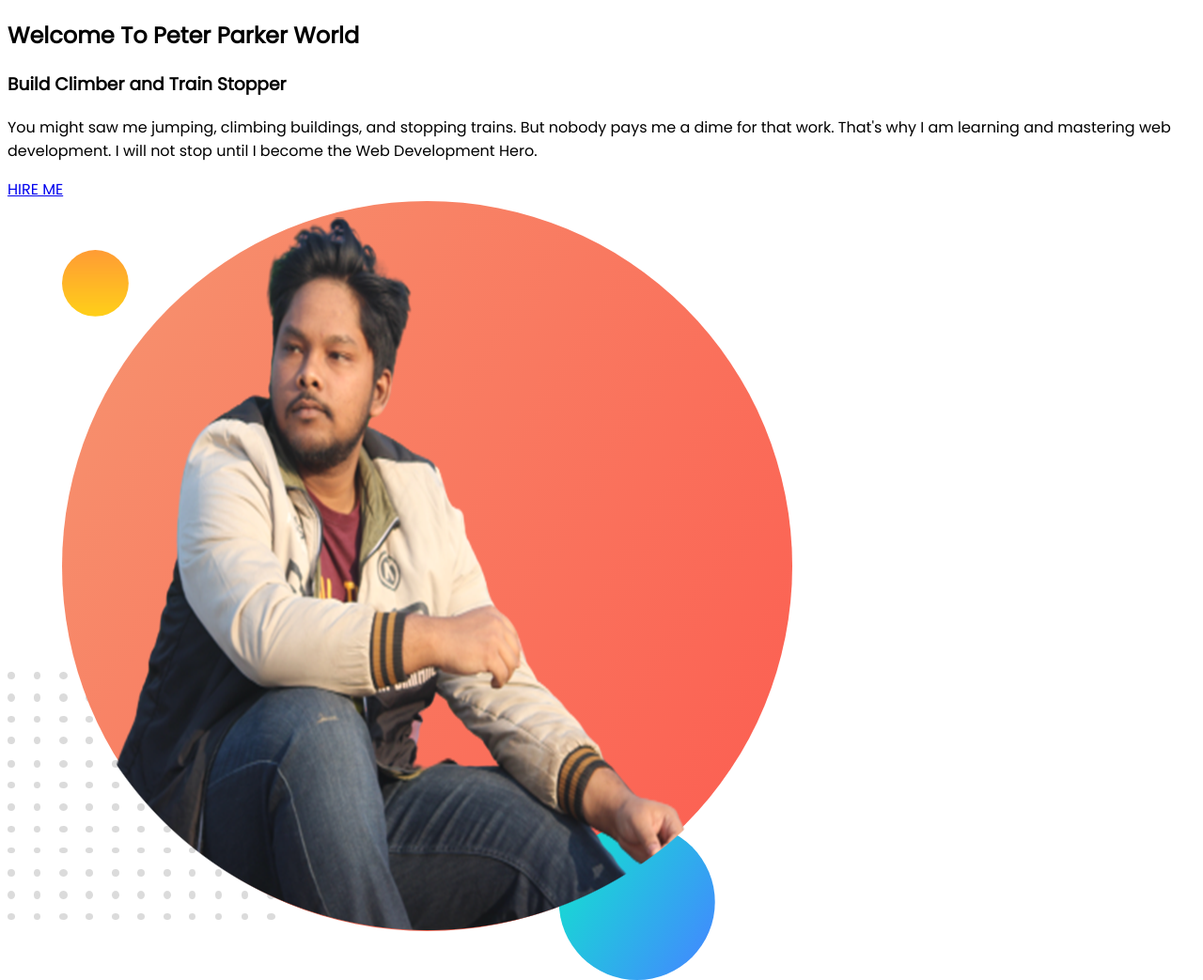
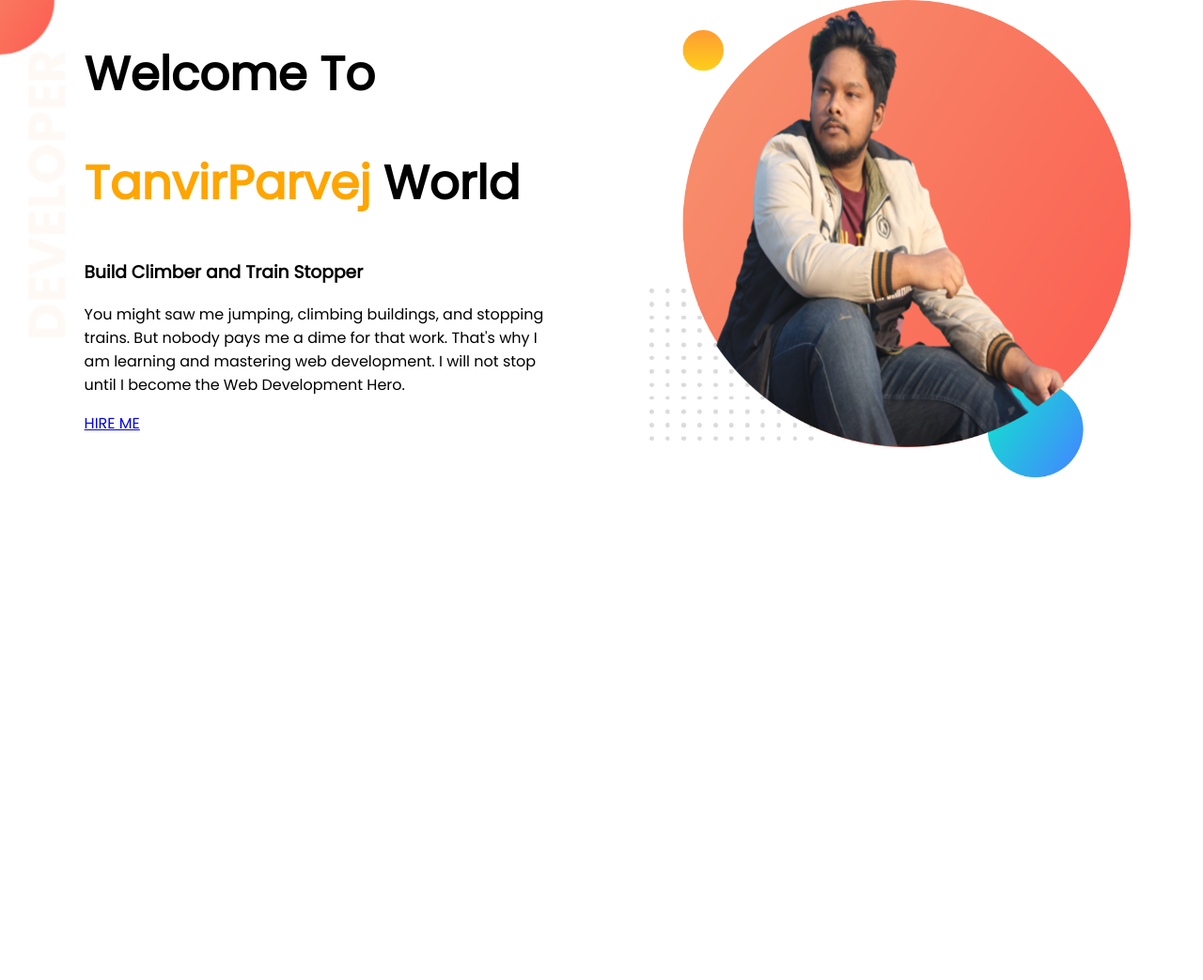
Before and after one commit to imtanvir/dev-portfolio, a plain HTML site: page index.html in a window 1280 px wide. Shown: the whole page at 94% size. After the commit the page ends 800 px from the top, so only its background shows below. Drawn offline with Linux system fonts and the light colour scheme.

Commit message:
clear first section code

```diff
--- a/index.html
+++ b/index.html
@@ -16,7 +16,8 @@
   <body>
     <section class="hero-section">
       <div class="half-itm">
-        <h1>Welcome To<span> Peter Parker</span> World</h1>
+        <h1>Welcome To</h1>
+        <h1><span> TanvirParvej</span> World</h1>
         <h3>Build Climber and Train Stopper</h3>
         <p>
           You might saw me jumping, climbing buildings, and stopping trains. But
--- a/style.css
+++ b/style.css
@@ -1,3 +1,31 @@
 body {
   font-family: "Poppins", sans-serif;
+  margin: 0%;
 }
+.hero-section {
+  display: flex;
+  background-image: url("images/top-banner.png");
+  background-repeat: no-repeat;
+}
+.half-itm img {
+  width: 100%;
+}
+.half-itm {
+  width: 40%;
+  padding-left: 2%;
+  margin-left: 5%;
+}
+.half-itm h1 {
+  font-size: 50px;
+}
+.half-itm h1 span {
+  color: #ffa500;
+}
+half itm a {
+  text-decoration: none;
+  color: #fff;
+  font-weight: 700;
+  padding: 10px 40px;
+  background-image: linear-gradient(45deg, lightsalmon, tomato);
+  border-radius: 5px;
+}
```
